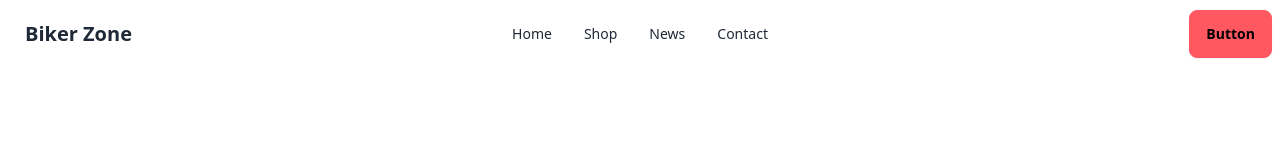
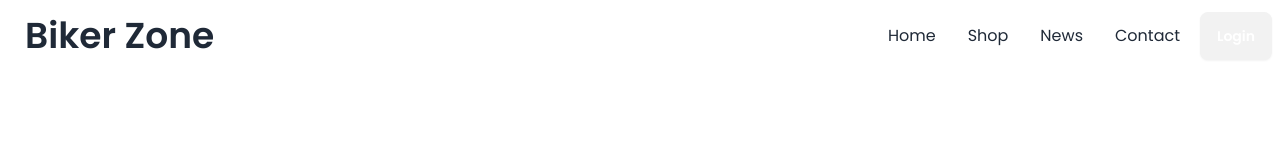
Before and after one commit to Shikder-Tarek-15/Biker-Zone, a plain HTML site: page index.html in a window 1280 px wide. Drawn offline with nearby package versions, Linux system fonts and the light colour scheme.

Commit message:
complete nav bar

```diff
--- a/index.html
+++ b/index.html
@@ -1,18 +1,45 @@
 <!DOCTYPE html>
-<html lang="en">
+<html lang="en" data-theme="light">
 <head>
     <meta charset="UTF-8">
     <meta name="viewport" content="width=device-width, initial-scale=1.0">
     <title>Biker Zone</title>
+    <!-- --------Tailwind CSS------- -->
     <link href="https://cdn.jsdelivr.net/npm/daisyui@4.6.0/dist/full.min.css" rel="stylesheet" type="text/css" />
     <script src="https://cdn.tailwindcss.com"></script>
+
+    <!-- ---------Google Font---------- -->
+    <link rel="preconnect" href="https://fonts.googleapis.com">
+    <link rel="preconnect" href="https://fonts.gstatic.com" crossorigin>
+    <link href="https://fonts.googleapis.com/css2?family=Poppins:wght@400;500;600;700;800&display=swap" rel="stylesheet">
+
+    <!-- ------------Tailwind Custom Class-------------- -->
+    <script>
+        tailwind.config = {
+          theme: {
+            extend: {
+              colors: {
+                clifford: '#da373d',
+                'bike-primary': '#E76F51',
+              }
+            }
+          }
+        }
+      </script>
+
+    <!-- -------------Style----------- -->
+    <Style>
+        .font-poppins{
+            font-family: 'Poppins', sans-serif;
+        }
+    </Style>
 </head>
-<body>
-    <header>
+<body class="font-poppins">
+    <header class="md:container md:mx-auto">
         <!-- ----------------Nav Bar--------------- -->
         <nav>
-            <div class="navbar bg-base-100">
-                <div class="navbar-start">
+            <div class="navbar bg-base-100 ">
+                <div class="flex-1">
                   <div class="dropdown">
                     <div tabindex="0" role="button" class="btn btn-ghost lg:hidden">
                       <svg xmlns="http://www.w3.org/2000/svg" class="h-5 w-5" fill="none" viewBox="0 0 24 24" stroke="currentColor"><path stroke-linecap="round" stroke-linejoin="round" stroke-width="2" d="M4 6h16M4 12h8m-8 6h16" /></svg>
@@ -24,18 +51,18 @@
                       <li><a>Contact</a></li>
                     </ul>
                   </div>
-                  <a class="btn btn-ghost text-xl">Biker Zone</a>
+                  <a class="btn btn-ghost md:text-2xl lg:text-4xl">Biker Zone</a>
                 </div>
                 <div class="navbar-center hidden lg:flex">
-                  <ul class="menu menu-horizontal px-1">
+                  <ul class="menu menu-horizontal text-base px-1">
                     <li><a>Home</a></li>
                     <li><a>Shop</a></li>
                     <li><a>News</a></li>
                     <li><a>Contact</a></li>
                   </ul>
                 </div>
-                <div class="navbar-end">
-                  <a class="btn btn-error">Button</a>
+                <div class="">
+                  <a class="btn bike-primary text-white">Login</a>
                 </div>
               </div>
         </nav>
```
Also changed, not shown: tailwind.config.js (added, +8 -0 lines).
